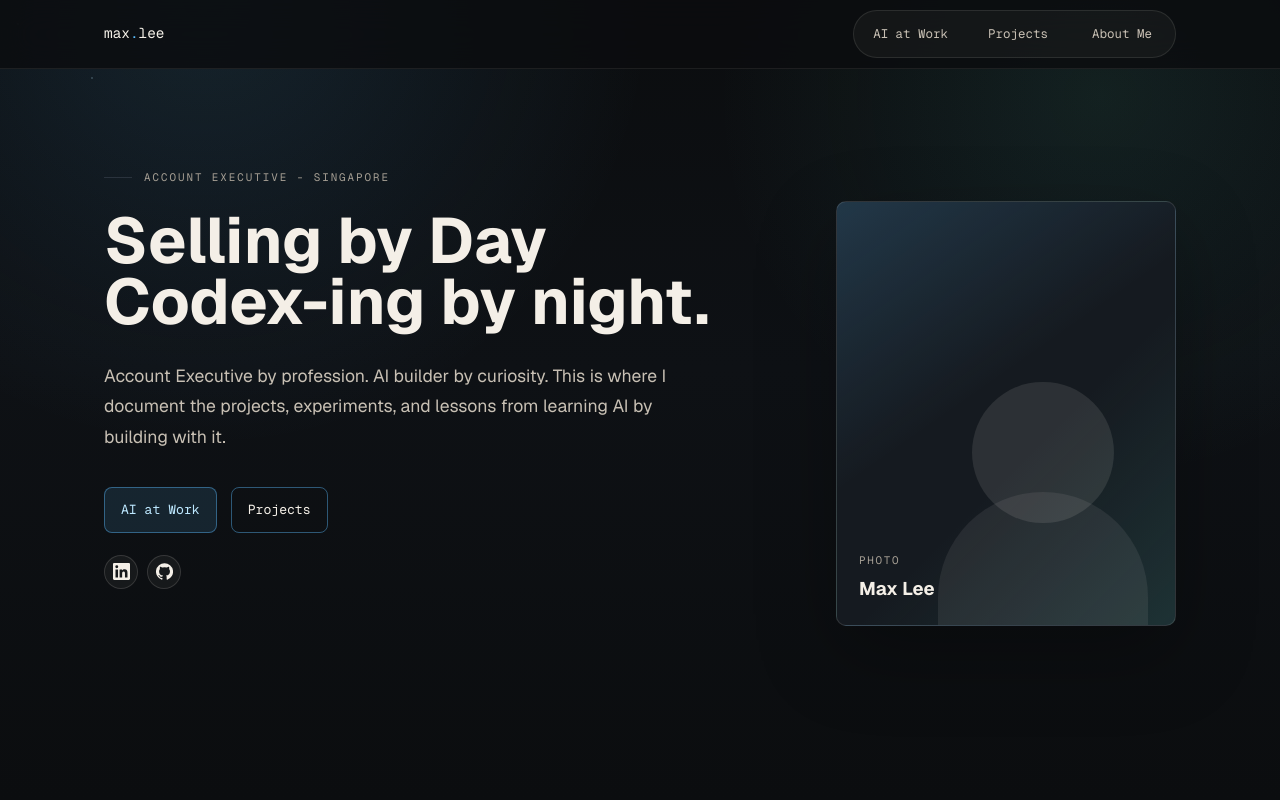
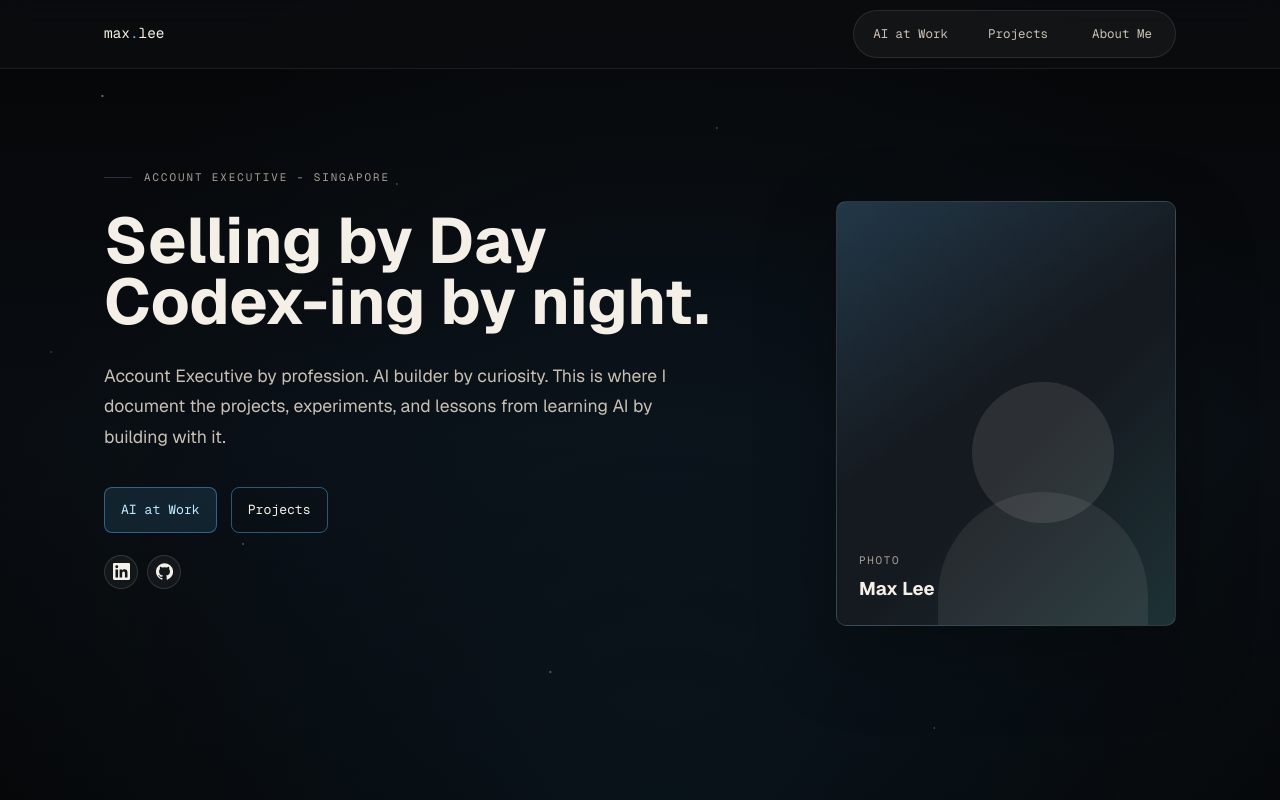
Before and after one commit to maxleesianyi/max-lee-ai-portfolio-website, a Next.js app: page / in a window 1280 px wide. Shown: the top 800 px of the page. Built offline with nearby package versions, Linux system fonts and the light colour scheme.

Commit message:
Refine sparse space background

```diff
--- a/app/globals.css
+++ b/app/globals.css
@@ -32,14 +32,21 @@ body {
   min-height: 100vh;
   margin: 0;
   background:
-    radial-gradient(circle at 18px 24px, rgba(244, 239, 231, 0.2) 0 1px, transparent 1.4px),
-    radial-gradient(circle at 92px 78px, rgba(189, 232, 255, 0.18) 0 1px, transparent 1.3px),
-    radial-gradient(circle at 164px 42px, rgba(244, 239, 231, 0.12) 0 0.8px, transparent 1.2px),
-    radial-gradient(circle at 16% 0%, rgba(91, 189, 255, 0.12), transparent 28rem),
-    radial-gradient(circle at 86% 12%, rgba(83, 195, 177, 0.1), transparent 24rem),
-    linear-gradient(180deg, #0b0d0f 0%, #0e1115 46%, #0b0d0f 100%);
-  background-attachment: fixed, fixed, fixed, fixed, fixed, scroll;
-  background-size: 220px 170px, 340px 260px, 460px 330px, auto, auto, auto;
+    radial-gradient(circle at 8% 12%, rgba(244, 239, 231, 0.42) 0 0.8px, transparent 1.4px),
+    radial-gradient(circle at 19% 68%, rgba(189, 232, 255, 0.28) 0 0.7px, transparent 1.3px),
+    radial-gradient(circle at 31% 23%, rgba(244, 239, 231, 0.24) 0 0.6px, transparent 1.2px),
+    radial-gradient(circle at 43% 84%, rgba(244, 239, 231, 0.3) 0 0.8px, transparent 1.4px),
+    radial-gradient(circle at 56% 16%, rgba(189, 232, 255, 0.24) 0 0.6px, transparent 1.2px),
+    radial-gradient(circle at 67% 57%, rgba(244, 239, 231, 0.34) 0 0.7px, transparent 1.3px),
+    radial-gradient(circle at 78% 31%, rgba(244, 239, 231, 0.22) 0 0.6px, transparent 1.2px),
+    radial-gradient(circle at 91% 72%, rgba(189, 232, 255, 0.3) 0 0.8px, transparent 1.4px),
+    radial-gradient(circle at 73% 91%, rgba(244, 239, 231, 0.22) 0 0.6px, transparent 1.2px),
+    radial-gradient(circle at 4% 44%, rgba(244, 239, 231, 0.18) 0 0.6px, transparent 1.2px),
+    radial-gradient(ellipse at 52% 110%, rgba(23, 67, 96, 0.22), transparent 46rem),
+    linear-gradient(180deg, #050607 0%, #090d12 54%, #050607 100%);
+  background-attachment: fixed;
+  background-repeat: no-repeat;
+  background-size: 100vw 100vh;
   color: var(--bone);
   font-family: var(--font-geist-sans), Arial, Helvetica, sans-serif;
   letter-spacing: 0;
```
